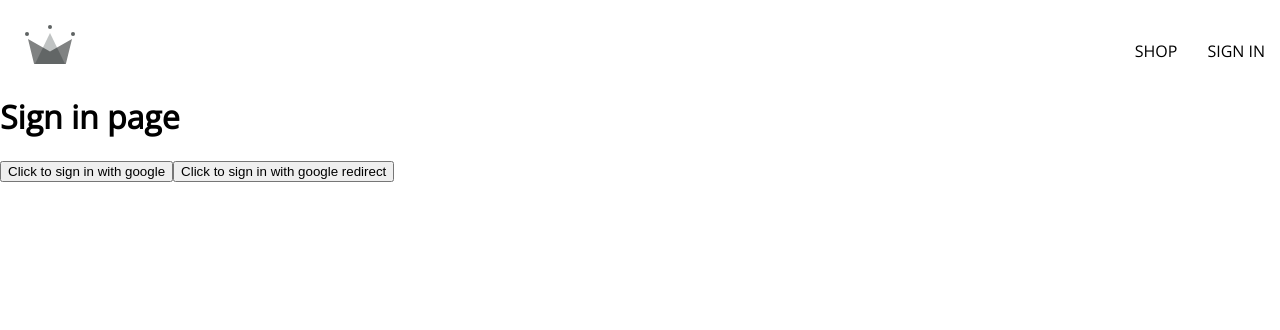
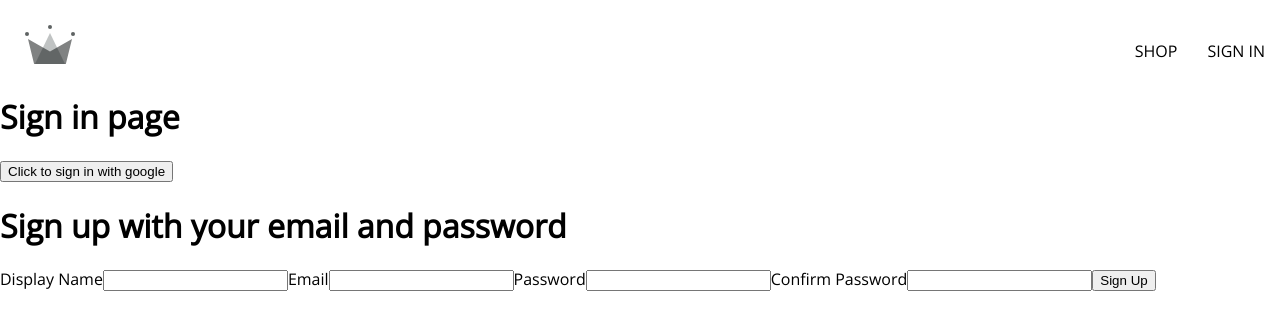
Before and after one commit to RyadC/clothing, a React (Create React App) app: page /sign-in in a window 1280 px wide. Shown: the top 330 px of the page. Built offline with nearby package versions, Linux system fonts and the light colour scheme.

Commit message:
Finished lecon 19

```diff
--- /dev/null
+++ b/src/components/sign-up-form/sign-up-form.component.jsx
@@ -0,0 +1,44 @@
+import { useState } from "react";
+
+
+const defaultFormFields = {
+  displayName: '',
+  email: '',
+  password: '',
+  confirmPassword: '',
+};
+
+const SignUpForm = () => {
+
+  const [formsFields, setFormFields] = useState(defaultFormFields);
+  const { displayName, email, password, confirmPassword } = formsFields;
+
+  const handleChange = (event) => {
+    const { name, value } = event.target;
+    console.log(name, event)
+    setFormFields({...formsFields, [name]: value})  // Je dis que je set comme valeurs l'ensemble des valeurs de formsFields puis après la "," je dis que je veux juste que name par contre ne soit pas copié mais qu'il prenne plutôt la valeur ci après. On dit cela comme cela: [propriété]: valeur
+  };
+
+  return (
+    <div>
+      <h1>Sign up with your email and password</h1>
+      <form onSubmit={() => {}}>
+        <label htmlFor="">Display Name</label>
+        <input type="text" required onChange={handleChange} name="displayName" value={displayName} />
+
+        <label htmlFor="">Email</label>
+        <input type="email" required onChange={handleChange} name="email" value={email} />
+
+        <label htmlFor="">Password</label>
+        <input type="password" required onChange={handleChange} name="password" value={password} />
+
+        <label htmlFor="">Confirm Password</label>
+        <input type="password" required onChange={handleChange} name="confirmPassword" value={confirmPassword} />
+
+        <button type="submit">Sign Up</button>
+      </form>
+    </div>
+  )
+}
+
+export default SignUpForm;
--- a/src/routes/sign-in/sign-in.routes-component.jsx
+++ b/src/routes/sign-in/sign-in.routes-component.jsx
@@ -1,18 +1,8 @@
-import { useEffect } from "react";
-import { getRedirectResult } from "firebase/auth";
-import { auth, createUserDocumentFromAuth, signInWithGooglePopup, signInWithGoogleRedirect  } from "../../utils/firebase/firebase.utils";
+import { createUserDocumentFromAuth, signInWithGooglePopup } from "../../utils/firebase/firebase.utils";
+import SignUpForm from "../../components/sign-up-form/sign-up-form.component";
 
 
 const SignIn = () => {
-  useEffect(() => {
-    async function getResponseRedirect(){
-      const responseRedirect = await getRedirectResult(auth);
-      if(responseRedirect){
-        const userDocRef = await createUserDocumentFromAuth(responseRedirect.user);
-      }
-    }
-    getResponseRedirect();
-  }, []);
 
   const logGoogleUserWithPopup = async () => {
     const { user } = await signInWithGooglePopup();
@@ -20,18 +10,11 @@
     const userDocRef = await createUserDocumentFromAuth(user);
   }
 
-  const logGoogleUserWithRedirect = async () => {
-    const { user } = await signInWithGoogleRedirect();
-    console.log(user);
-  };
-
-
-
   return (
     <div>
       <h1>Sign in page</h1>
       <button onClick={logGoogleUserWithPopup}>Click to sign in with google</button>
-      <button onClick={signInWithGoogleRedirect}>Click to sign in with google redirect</button>
+      <SignUpForm />
     </div>
   )
 }
--- a/src/utils/firebase/firebase.utils.js
+++ b/src/utils/firebase/firebase.utils.js
@@ -1,6 +1,6 @@
 // FIREBASE - Authentication
 import { initializeApp } from 'firebase/app';
-import { GoogleAuthProvider, getAuth, signInWithPopup, signInWithRedirect } from "firebase/auth";
+import { GoogleAuthProvider, getAuth, signInWithPopup } from "firebase/auth";
 
 // FIREBASE - Firestore (DB)
 import { getFirestore, doc, getDoc, setDoc } from 'firebase/firestore';
@@ -28,7 +28,6 @@
 export const auth = getAuth();
 
 export const signInWithGooglePopup = () => signInWithPopup(auth, googleProvider);
-export const signInWithGoogleRedirect = () => signInWithRedirect(auth, googleProvider);
 
 export const db = getFirestore();
 
```
